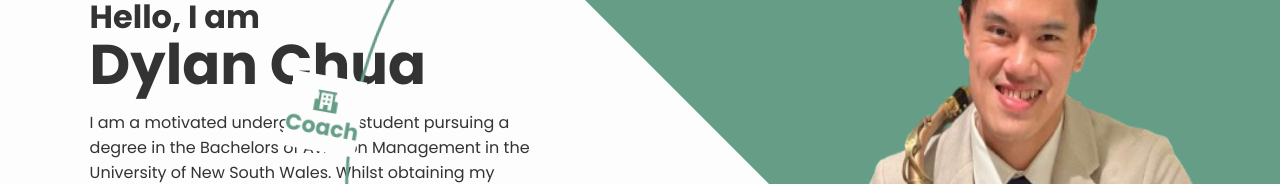
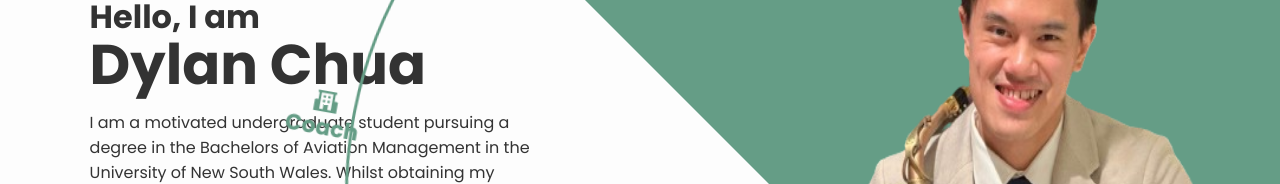
Before and after one commit to dylan-chua01/personal-website, a plain HTML site: page index.html in a window 1280 px wide. Shown: the part 205-389 px from the top of the page. Drawn offline with nearby package versions, Linux system fonts and the light colour scheme.

Commit message:
Update style.css

```diff
--- a/css/style.css
+++ b/css/style.css
@@ -230,7 +230,7 @@ section {
     color: var(--main-color);
     transform: rotate(calc(360deg / 4 * var(--i)));
     transform-origin: 500px;
-    background: var(--bg-color);
+    background: transparent;
     padding: 13px 0;
 }
 
```
